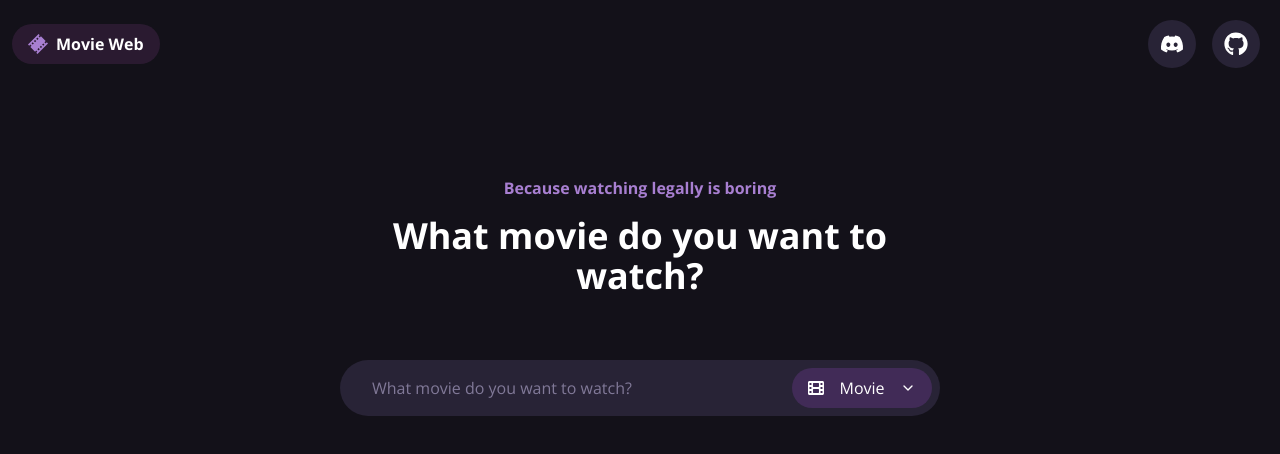
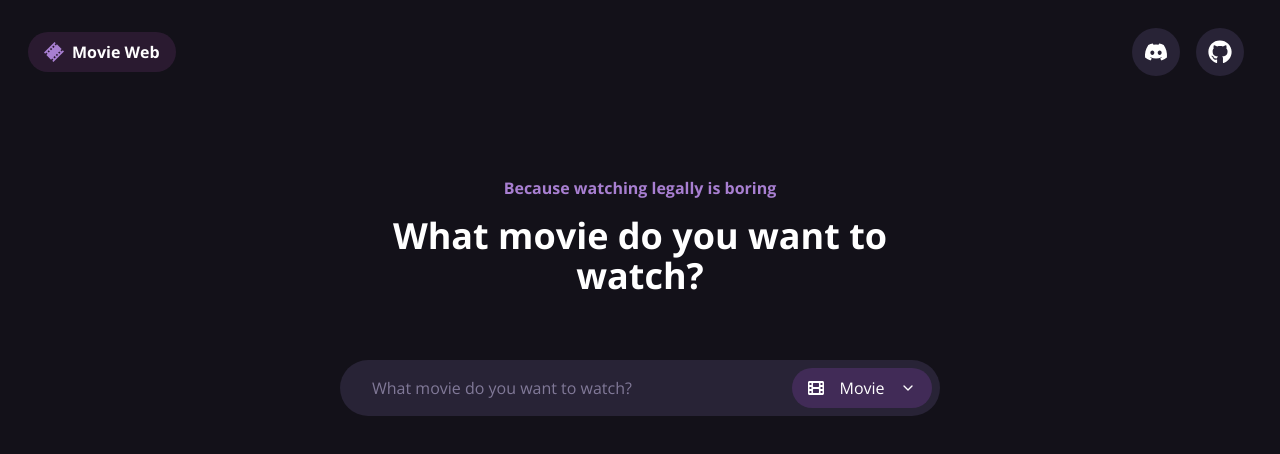
Before and after one commit to sussy-code/smov, a React (Create React App) app: page / in a window 1280 px wide. Shown: the top 454 px of the page. Built offline with nearby package versions, Linux system fonts and the light colour scheme.

Commit message:
update navigation padding

```diff
--- a/src/components/layout/BrandHeader.tsx
+++ b/src/components/layout/Navigation.tsx
@@ -3,9 +3,9 @@ import { Icons } from "components/Icon";
 import { DISCORD_LINK, GITHUB_LINK } from "mw_constants";
 import { BrandPill } from "./BrandPill";
 
-export function BrandHeader() {
+export function Navigation() {
   return (
-    <div className="flex justify-between items-center absolute left-0 right-0 top-0 p-3">
+    <div className="flex justify-between items-center absolute left-0 right-0 top-0 py-5 px-7">
       <div>
         <BrandPill />
       </div>
--- a/src/views/SearchView.tsx
+++ b/src/views/SearchView.tsx
@@ -2,7 +2,6 @@ import { WatchedMediaCard } from "components/media/WatchedMediaCard";
 import { SearchBarInput } from "components/SearchBar";
 import {
   MWMassProviderOutput,
-  MWMedia,
   MWMediaType,
   MWQuery,
   SearchProviders,
@@ -17,7 +16,7 @@ import { Title } from "components/text/Title";
 import { useDebounce } from "hooks/useDebounce";
 import { useLoading } from "hooks/useLoading";
 import { IconPatch } from "components/buttons/IconPatch";
-import { BrandHeader } from "components/layout/BrandHeader";
+import { Navigation } from "components/layout/Navigation";
 
 function SearchLoading() {
   return <Loading className="my-12" text="Fetching your favourite shows..." />;
@@ -142,7 +141,7 @@ export function SearchView() {
 
   return (
     <>
-      <BrandHeader/>
+      <Navigation />
       <ThinContainer>
         {/* input section */}
         <div className="mt-44 space-y-16 text-center">
```
